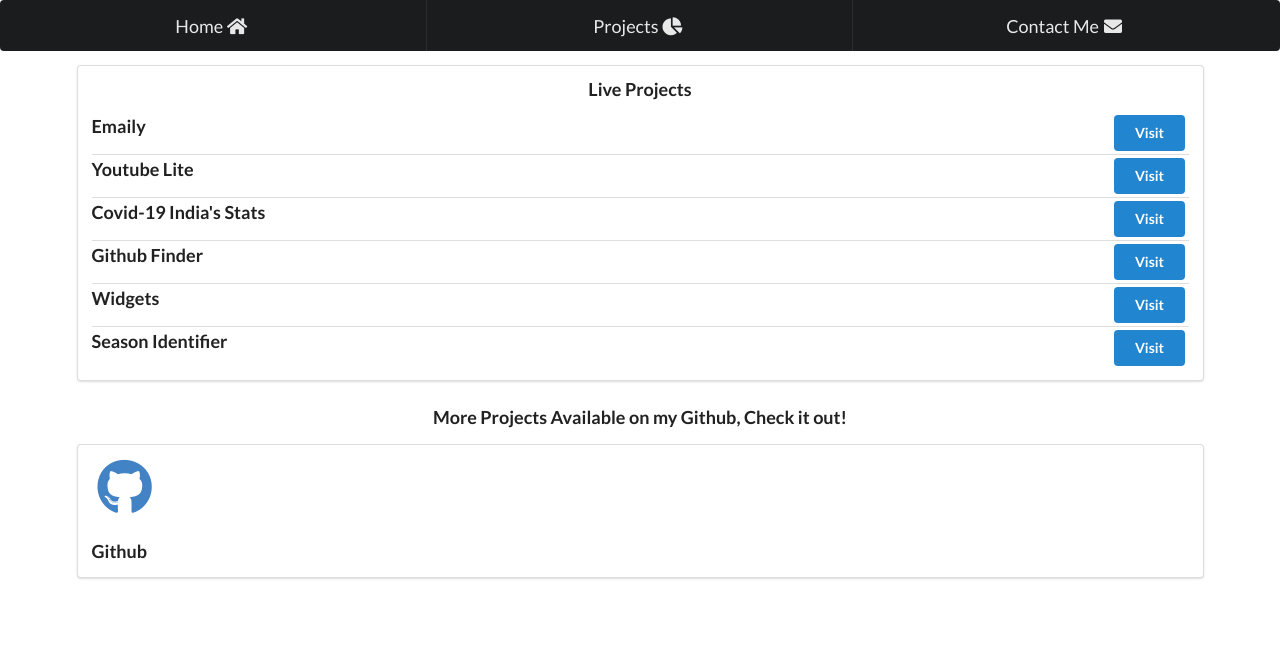
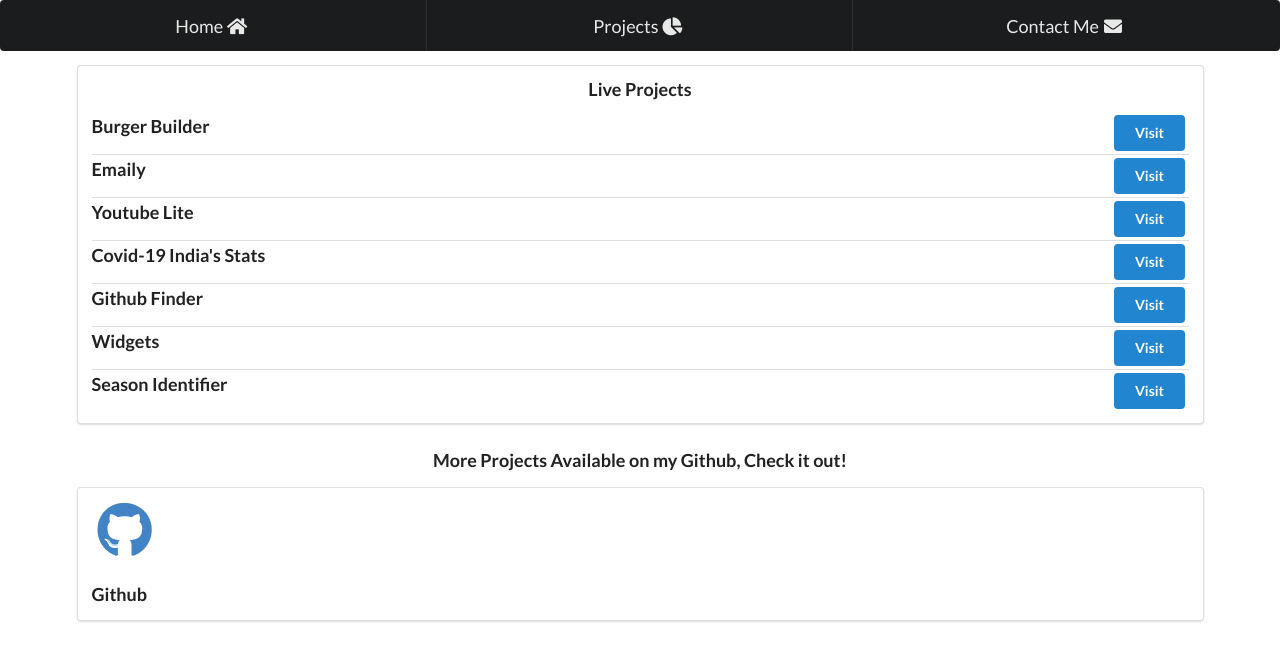
Before and after one commit to islaycode/Portfolio-App, a React (Create React App) app: page /projects in a window 1280 px wide. Shown: the top 660 px of the page. Built offline with nearby package versions, Linux system fonts and the light colour scheme.

Commit message:
New project burger builder added to projects

```diff
--- a/src/components/Projects.js
+++ b/src/components/Projects.js
@@ -8,6 +8,20 @@ const Projects = () => {
                 <h3 className="ui header centered">Live Projects</h3>
 
                 <div className="ui middle aligned divided list">
+                <div className="item">
+                        <div className="right floated content">
+                            <a href="https://burger-builder-nikhil.netlify.app"
+                                target="_blank"
+                                rel="noopener noreferrer"
+                                className="ui button primary"
+                            >Visit</a >
+                        </div>
+
+                        <div className="content">
+                            <h3 className="ui header">Burger Builder</h3>
+                        </div>
+                    </div>
+
                     <div className="item">
                         <div className="right floated content">
                             <a href="https://damp-crag-68931.herokuapp.com/"
@@ -20,6 +34,7 @@ const Projects = () => {
                             <h3 className="ui header"> Emaily</h3>
                         </div>
                     </div>
+
 
                     <div className="item">
                         <div className="right floated content">
```
